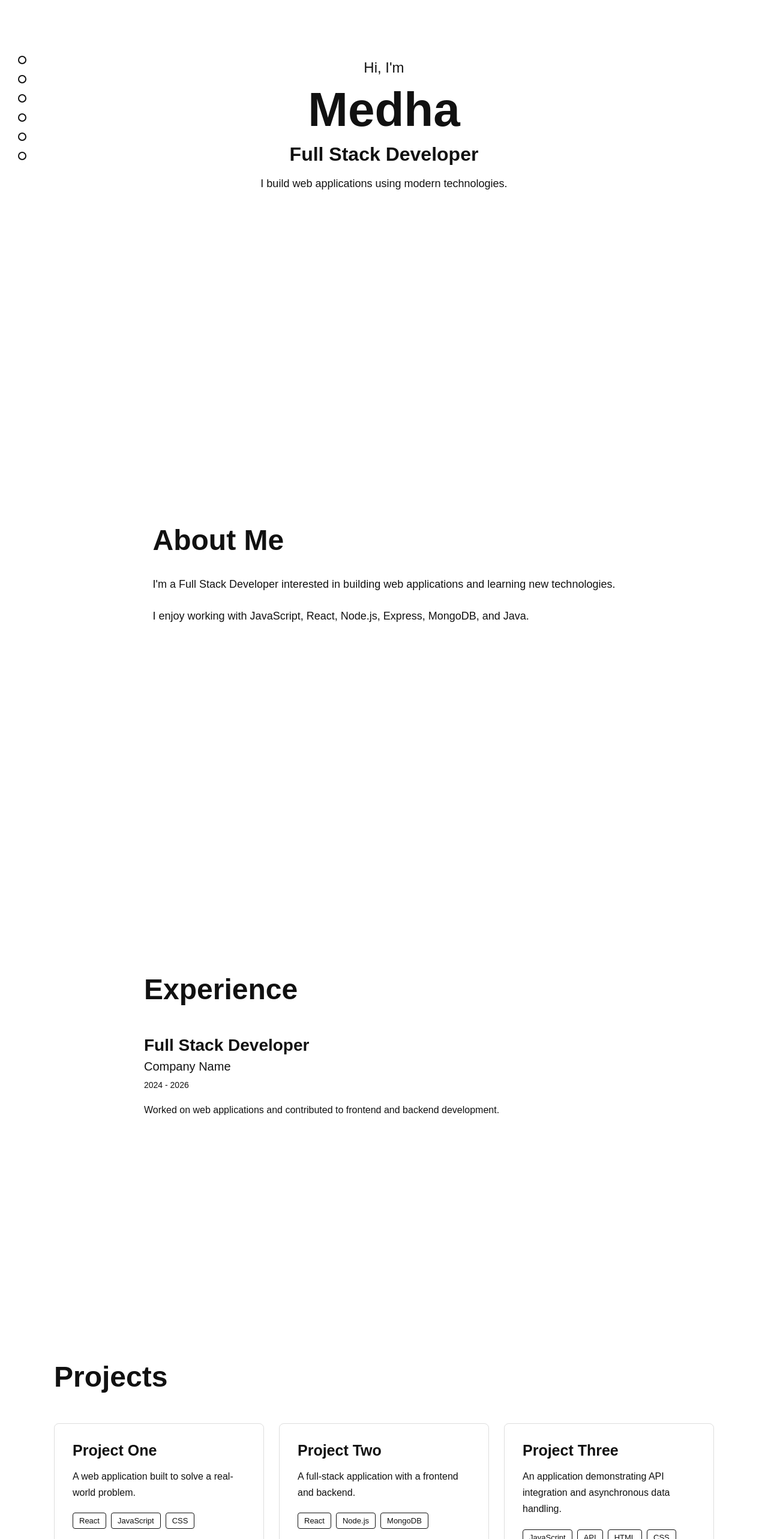
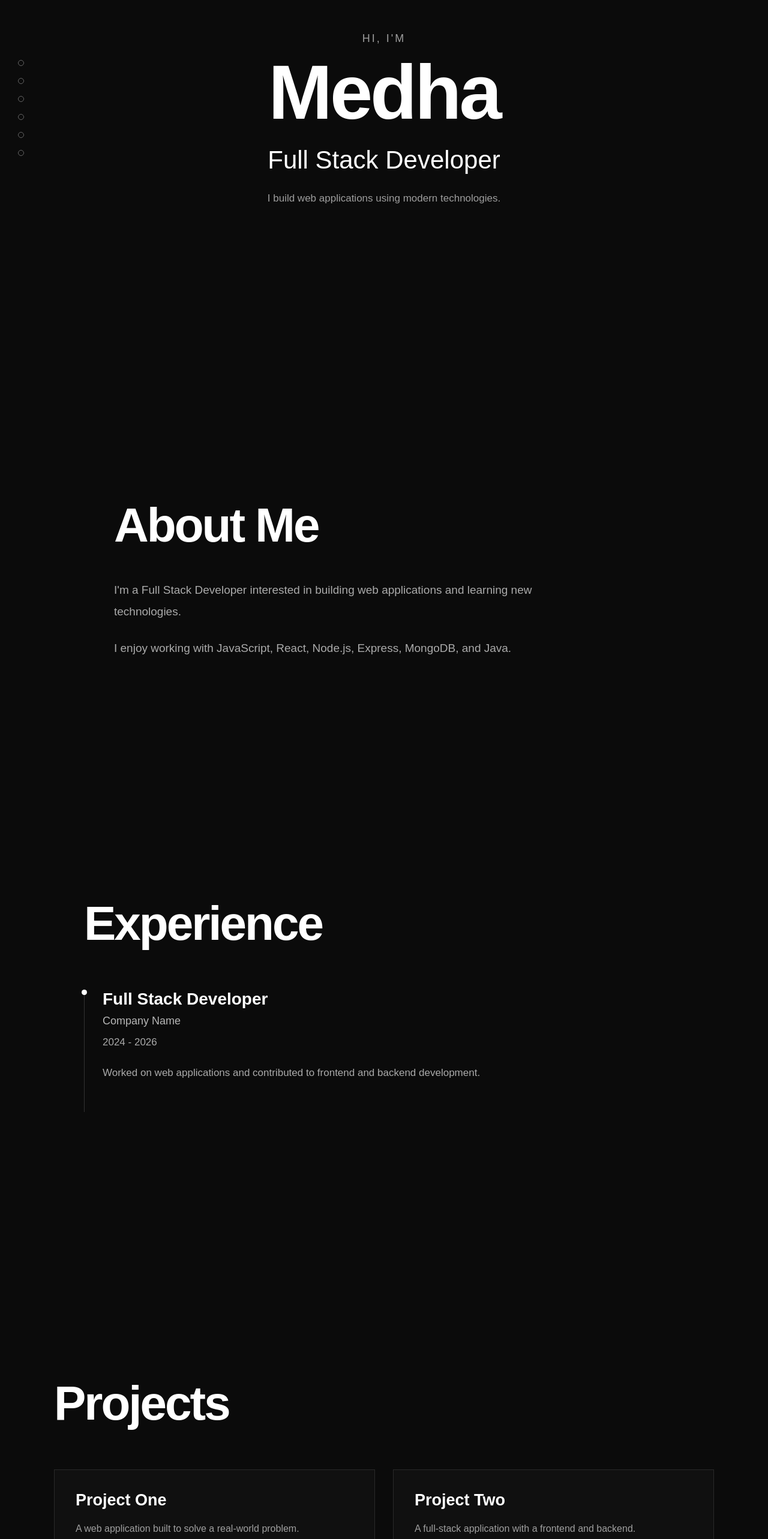
Before and after one commit to medhassii/medha-portfolio, a React (Vite) app: page / in a window 1280 px wide. Shown: the part 220-2786 px from the top of the page at 60% size. Built offline with nearby package versions, Linux system fonts and the light colour scheme.

Commit message:
updated the css of all the sections

```diff
--- a/src/components/About/About.css
+++ b/src/components/About/About.css
@@ -1,22 +1,46 @@
 .about {
   min-height: 100vh;
+
   display: flex;
   align-items: center;
   justify-content: center;
-  padding: 80px 20px;
+
+  padding: 120px 30px;
 }
 
 .about-content {
-  max-width: 800px;
+  width: 100%;
+  max-width: 900px;
 }
 
 .about h2 {
-  font-size: 48px;
-  margin-bottom: 30px;
+  font-size: clamp(45px, 7vw, 80px);
+  line-height: 1;
+  letter-spacing: -3px;
+  margin-bottom: 50px;
 }
 
 .about p {
-  font-size: 18px;
-  line-height: 1.8;
-  margin-bottom: 20px;
+  max-width: 750px;
+
+  font-size: 19px;
+  line-height: 1.9;
+
+  margin-bottom: 25px;
+  opacity: 0.65;
 }
+
+@media (max-width: 600px) {
+  .about {
+    padding: 100px 20px;
+  }
+
+  .about h2 {
+    letter-spacing: -2px;
+    margin-bottom: 35px;
+  }
+
+  .about p {
+    font-size: 16px;
+  }
+}
--- a/src/components/Contact/Contact.css
+++ b/src/components/Contact/Contact.css
@@ -1,54 +1,70 @@
 .contact {
   min-height: 80vh;
+
   display: flex;
   align-items: center;
   justify-content: center;
-  padding: 100px 20px;
+
+  padding: 120px 30px;
   text-align: center;
 }
 
 .contact-content {
-  max-width: 700px;
+  width: 100%;
+  max-width: 800px;
 }
 
 .contact h2 {
-  font-size: 48px;
-  margin-bottom: 30px;
+  font-size: clamp(45px, 7vw, 80px);
+  line-height: 1;
+  letter-spacing: -3px;
+  margin-bottom: 35px;
 }
 
 .contact p {
-  font-size: 18px;
-  line-height: 1.7;
-  margin-bottom: 40px;
+  max-width: 600px;
+  margin: 0 auto 40px;
+
+  font-size: 17px;
+  line-height: 1.8;
+
+  opacity: 0.6;
 }
 
 .contact-links {
   display: flex;
   justify-content: center;
-  gap: 25px;
+  gap: 30px;
 }
 
 .contact-links a {
-  color: #111111;
+  color: #ffffff;
   text-decoration: none;
-  border: 1px solid #111111;
-  padding: 10px 20px;
-  border-radius: 4px;
-  transition: all 0.2s ease;
+
+  font-size: 14px;
+
+  padding-bottom: 5px;
+  border-bottom: 1px solid #ffffff;
+
+  transition: opacity 0.2s ease;
 }
 
 .contact-links a:hover {
-  background-color: #111111;
-  color: #ffffff;
+  opacity: 0.5;
 }
 
 @media (max-width: 600px) {
+  .contact {
+    padding: 100px 20px;
+  }
+
+  .contact h2 {
+    letter-spacing: -2px;
+  }
+
   .contact-links {
     flex-direction: column;
     align-items: center;
-  }
-
-  .contact-links a {
-    width: 150px;
+    gap: 20px;
   }
 }
--- a/src/components/Experience/Experience.css
+++ b/src/components/Experience/Experience.css
@@ -1,41 +1,90 @@
 .experience {
   min-height: 100vh;
-  display: flex;
-  align-items: center;
-  justify-content: center;
-  padding: 80px 20px;
+  padding: 120px 30px;
 }
 
 .experience-content {
   width: 100%;
-  max-width: 800px;
+  max-width: 1000px;
+  margin: 0 auto;
 }
 
 .experience h2 {
-  font-size: 48px;
-  margin-bottom: 50px;
+  font-size: clamp(45px, 7vw, 80px);
+  line-height: 1;
+  letter-spacing: -3px;
+  margin-bottom: 70px;
 }
 
 .experience-item {
+  position: relative;
+
+  padding: 0 0 50px 30px;
   margin-bottom: 50px;
+
+  border-left: 1px solid #333333;
+}
+
+.experience-item::before {
+  content: "";
+
+  position: absolute;
+  left: -5px;
+  top: 0;
+
+  width: 9px;
+  height: 9px;
+
+  border-radius: 50%;
+  background: #ffffff;
 }
 
 .experience-item h3 {
   font-size: 28px;
-  margin-bottom: 8px;
+  margin-bottom: 10px;
 }
 
 .experience-item h4 {
-  font-size: 20px;
-  font-weight: normal;
-  margin-bottom: 8px;
+  font-size: 18px;
+  font-weight: 400;
+  margin-bottom: 10px;
+  opacity: 0.7;
 }
 
 .experience-date {
   font-size: 14px;
-  margin-bottom: 15px;
+  margin-bottom: 20px;
+  opacity: 0.5;
 }
 
 .experience-item p {
-  line-height: 1.7;
+  max-width: 700px;
+
+  font-size: 17px;
+  line-height: 1.8;
+
+  opacity: 0.65;
 }
+
+@media (max-width: 600px) {
+  .experience {
+    padding: 100px 20px;
+  }
+
+  .experience h2 {
+    letter-spacing: -2px;
+    margin-bottom: 50px;
+  }
+
+  .experience-item {
+    padding-left: 25px;
+  }
+
+  .experience-item h3 {
+    font-size: 23px;
+  }
+
+  .experience-item p {
+    font-size: 16px;
+  }
+}
--- a/src/components/Intro/Intro.css
+++ b/src/components/Intro/Intro.css
@@ -1,30 +1,55 @@
 .intro {
-  min-height: 90vh;
+  min-height: 100vh;
   display: flex;
   align-items: center;
   justify-content: center;
+
+  padding: 120px 30px 80px;
+
   text-align: center;
 }
 
 .intro-content {
-  max-width: 800px;
+  max-width: 900px;
 }
 
 .intro-greeting {
-  font-size: 24px;
+  font-size: 18px;
+  letter-spacing: 3px;
+  text-transform: uppercase;
+  margin-bottom: 15px;
+  opacity: 0.6;
 }
 
 .intro h1 {
-  font-size: 80px;
-  margin: 10px 0;
+  font-size: clamp(60px, 10vw, 130px);
+  line-height: 1;
+  font-weight: 700;
+  letter-spacing: -4px;
+  margin: 0 0 25px;
 }
 
 .intro-role {
-  font-size: 32px;
-  font-weight: bold;
+  font-size: clamp(24px, 4vw, 42px);
+  font-weight: 400;
+  margin-bottom: 25px;
 }
 
 .intro-description {
-  font-size: 18px;
-  margin-top: 20px;
+  max-width: 600px;
+  margin: 0 auto;
+
+  font-size: 17px;
+  line-height: 1.8;
+  opacity: 0.6;
 }
+
+@media (max-width: 600px) {
+  .intro {
+    padding: 120px 20px 60px;
+  }
+
+  .intro h1 {
+    letter-spacing: -2px;
+  }
+}
--- a/src/components/Intro/Intro.jsx
+++ b/src/components/Intro/Intro.jsx
@@ -8,9 +8,9 @@ function Intro() {
 
         <h1>Medha</h1>
 
-        <p className="intro-role">
-          Full Stack Developer
-        </p>
+       <p className="intro-role">
+  Full Stack Developer
+</p>
 
         <p className="intro-description">
           I build web applications using modern technologies.
--- a/src/components/Navbar/Navbar.css
+++ b/src/components/Navbar/Navbar.css
@@ -1,33 +1,55 @@
 .navbar {
-  position: sticky;
+  position: fixed;
   top: 0;
+  left: 0;
+  width: 100%;
+
   z-index: 1000;
 
   display: flex;
   justify-content: space-between;
   align-items: center;
 
-  padding: 20px 50px;
-  background-color: #ffffff;
+  padding: 25px 50px;
 
+  background: #0b0b0b;
+  border-bottom: 1px solid #222222;
 }
 
 .navbar-logo {
   font-size: 24px;
+  font-weight: 600;
+  letter-spacing: 1px;
 }
 
 .navbar-links {
   display: flex;
-  gap: 30px;
+  align-items: center;
+  gap: 35px;
+
   list-style: none;
 }
 
 .navbar-links a {
   text-decoration: none;
-  color: #111111;
-  font-size: 16px;
+  color: #ffffff;
+
+  font-size: 14px;
+  letter-spacing: 0.5px;
+
+  transition: opacity 0.2s ease;
 }
 
 .navbar-links a:hover {
-  opacity: 0.6;
+  opacity: 0.5;
 }
+
+@media (max-width: 768px) {
+  .navbar {
+    padding: 20px;
+  }
+
+  .navbar-links {
+    display: none;
+  }
+}
--- a/src/components/Projects/Projects.css
+++ b/src/components/Projects/Projects.css
@@ -1,52 +1,73 @@
 .projects {
   min-height: 100vh;
-  padding: 100px 20px;
+  padding: 120px 30px;
 }
 
 .projects-content {
+  width: 100%;
   max-width: 1100px;
   margin: 0 auto;
 }
 
 .projects h2 {
-  font-size: 48px;
-  margin-bottom: 50px;
+  font-size: clamp(45px, 7vw, 80px);
+  line-height: 1;
+  letter-spacing: -3px;
+  margin-bottom: 70px;
 }
 
 .projects-grid {
   display: grid;
-  grid-template-columns: repeat(3, 1fr);
-  gap: 25px;
+  grid-template-columns: repeat(2, 1fr);
+  gap: 30px;
 }
 
 .project-card {
-  padding: 30px;
-  border: 1px solid #dddddd;
-  border-radius: 8px;
+  padding: 35px;
+
+  border: 1px solid #2a2a2a;
+  border-radius: 0;
+
+  background: #101010;
+
+  transition:
+    transform 0.25s ease,
+    border-color 0.25s ease;
+}
+
+.project-card:hover {
+  transform: translateY(-5px);
+  border-color: #555555;
 }
 
 .project-card h3 {
-  font-size: 25px;
-  margin-bottom: 15px;
+  font-size: 27px;
+  margin-bottom: 18px;
 }
 
 .project-card p {
-  line-height: 1.7;
-  margin-bottom: 20px;
+  font-size: 16px;
+  line-height: 1.8;
+  margin-bottom: 25px;
+  opacity: 0.6;
 }
 
 .project-technologies {
   display: flex;
   flex-wrap: wrap;
   gap: 8px;
-  margin-bottom: 25px;
+
+  margin-bottom: 30px;
 }
 
 .project-technologies span {
-  padding: 5px 10px;
-  border: 1px solid #111111;
-  border-radius: 4px;
-  font-size: 13px;
+  padding: 6px 11px;
+
+  border: 1px solid #333333;
+  border-radius: 0;
+
+  font-size: 12px;
+  opacity: 0.7;
 }
 
 .project-links {
@@ -55,10 +76,36 @@
 }
 
 .project-links a {
-  color: #111111;
+  color: #ffffff;
   text-decoration: none;
+
+  font-size: 14px;
+
+  border-bottom: 1px solid #ffffff;
+  padding-bottom: 3px;
+
+  transition: opacity 0.2s ease;
 }
 
 .project-links a:hover {
-  text-decoration: underline;
+  opacity: 0.5;
 }
+
+@media (max-width: 700px) {
+  .projects {
+    padding: 100px 20px;
+  }
+
+  .projects h2 {
+    letter-spacing: -2px;
+    margin-bottom: 50px;
+  }
+
+  .projects-grid {
+    grid-template-columns: 1fr;
+  }
+
+  .project-card {
+    padding: 25px;
+  }
+}
--- a/src/components/SidebarNav/SidebarNav.css
+++ b/src/components/SidebarNav/SidebarNav.css
@@ -1,32 +1,75 @@
 .sidebar {
   position: fixed;
+
   left: 30px;
   top: 50%;
+
   transform: translateY(-50%);
+
   z-index: 900;
 }
 
 .sidebar-links {
   list-style: none;
+
   display: flex;
   flex-direction: column;
-  gap: 18px;
+
+  gap: 20px;
+
   padding: 0;
   margin: 0;
 }
 
+.sidebar-links li {
+  position: relative;
+}
+
 .sidebar-links a {
   display: block;
-  width: 14px;
-  height: 14px;
-  border: 2px solid #111111;
+
+  width: 10px;
+  height: 10px;
+
+  border: 1px solid #666666;
   border-radius: 50%;
-  transition: all 0.2s ease;
+
+  transition:
+    transform 0.2s ease,
+    background-color 0.2s ease,
+    border-color 0.2s ease;
 }
 
 .sidebar-links a:hover {
-  background-color: #111111;
-  transform: scale(1.2);
+  transform: scale(1.5);
+
+  background-color: #ffffff;
+  border-color: #ffffff;
+}
+
+.sidebar-links a::after {
+  content: attr(aria-label);
+
+  position: absolute;
+
+  left: 25px;
+  top: 50%;
+
+  transform: translateY(-50%);
+
+  white-space: nowrap;
+
+  font-size: 12px;
+  color: #ffffff;
+
+  opacity: 0;
+  pointer-events: none;
+
+  transition: opacity 0.2s ease;
+}
+
+.sidebar-links a:hover::after {
+  opacity: 1;
 }
 
 @media (max-width: 768px) {
--- a/src/components/Skills/Skills.css
+++ b/src/components/Skills/Skills.css
@@ -1,16 +1,19 @@
 .skills {
   min-height: 100vh;
-  padding: 100px 20px;
+  padding: 120px 30px;
 }
 
 .skills-content {
+  width: 100%;
   max-width: 1000px;
   margin: 0 auto;
 }
 
 .skills h2 {
-  font-size: 48px;
-  margin-bottom: 50px;
+  font-size: clamp(45px, 7vw, 80px);
+  line-height: 1;
+  letter-spacing: -3px;
+  margin-bottom: 70px;
 }
 
 .skills-grid {
@@ -21,13 +24,15 @@
 
 .skill-category {
   padding: 30px;
-  border: 1px solid #dddddd;
-  border-radius: 8px;
+
+  border: 1px solid #2a2a2a;
+  background: #101010;
 }
 
 .skill-category h3 {
-  font-size: 24px;
-  margin-bottom: 20px;
+  font-size: 22px;
+  font-weight: 500;
+  margin-bottom: 25px;
 }
 
 .skill-list {
@@ -38,12 +43,32 @@
 
 .skill-list span {
   padding: 8px 14px;
-  border: 1px solid #111111;
-  border-radius: 4px;
-  font-size: 14px;
+
+  border: 1px solid #333333;
+
+  font-size: 13px;
+  opacity: 0.7;
+
+  transition:
+    opacity 0.2s ease,
+    border-color 0.2s ease;
+}
+
+.skill-list span:hover {
+  opacity: 1;
+  border-color: #ffffff;
 }
 
 @media (max-width: 600px) {
+  .skills {
+    padding: 100px 20px;
+  }
+
+  .skills h2 {
+    letter-spacing: -2px;
+    margin-bottom: 50px;
+  }
+
   .skills-grid {
     grid-template-columns: 1fr;
   }
--- a/src/index.css
+++ b/src/index.css
@@ -9,7 +9,18 @@ html {
 }
 
 body {
+  margin: 0;
   font-family: Arial, sans-serif;
-  background-color: #ffffff;
-  color: #111111;
+  background: #0b0b0b;
+  color: #ffffff;
 }
+
+a {
+  color: inherit;
+}
+
+button,
+input,
+textarea {
+  font: inherit;
+}
```
